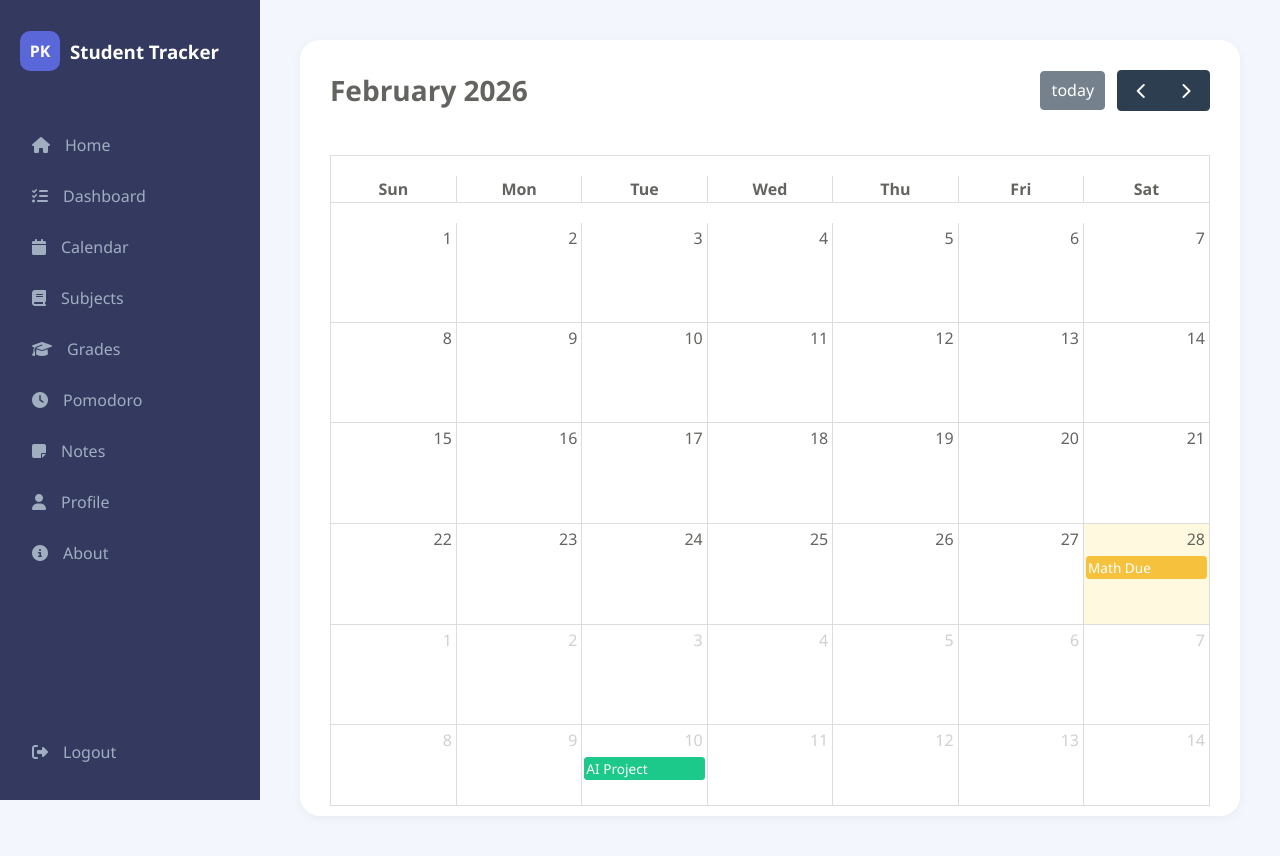
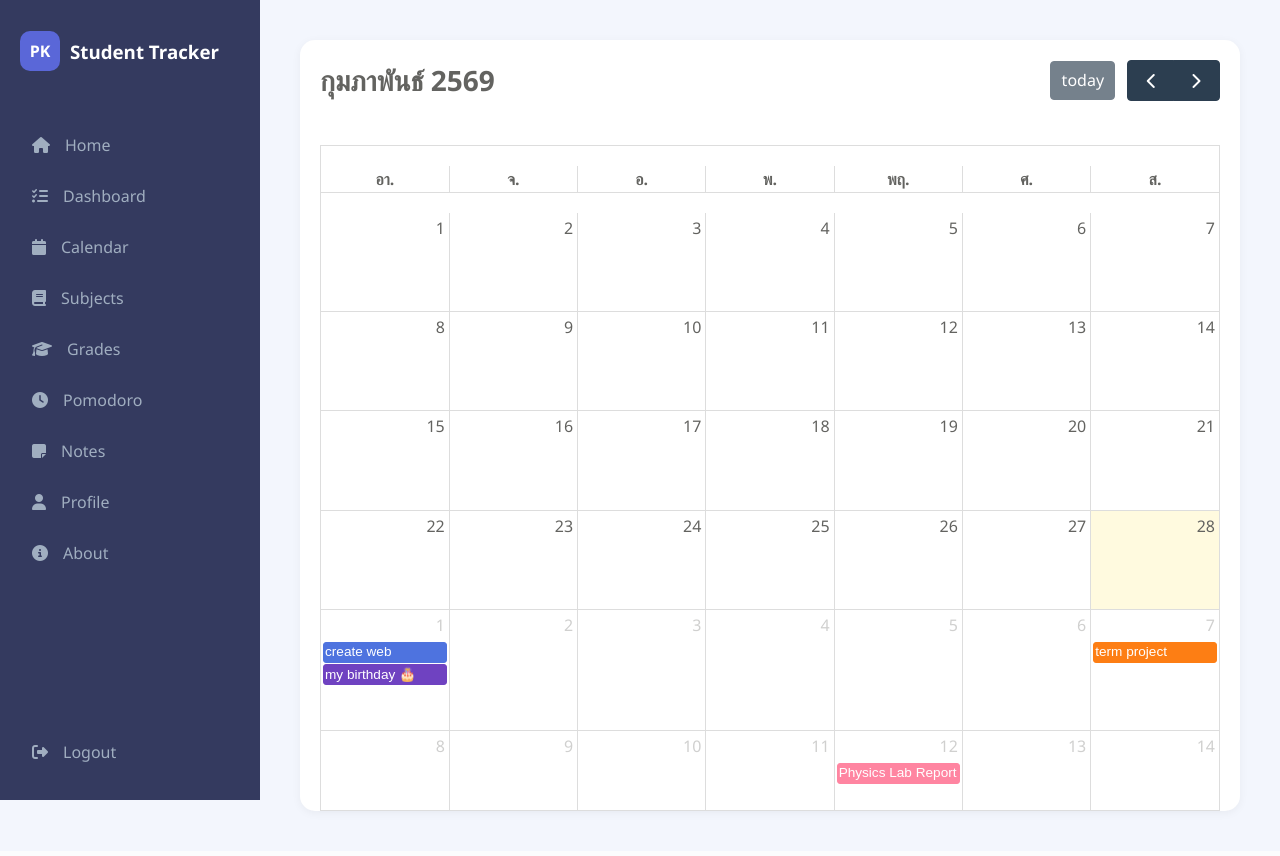
Before and after one commit to Praewa-Japan1350/WEB, a Flask app: page /calender in a window 1280 px wide. After the commit the page ends 814 px from the top, so only its background shows below. Run offline with Flask 3, Linux system fonts and the light colour scheme; lists and menus that the app fills with data are empty; some libraries are stand-ins or nearby versions.

Commit message:
style: update calendar events with pink, orange, blue, and purple color scheme

```diff
--- a/templates/calender.html
+++ b/templates/calender.html
@@ -3,7 +3,7 @@
 <link href='https://cdn.jsdelivr.net/npm/fullcalendar@5.10.1/main.min.css' rel='stylesheet' />
 <script src='https://cdn.jsdelivr.net/npm/fullcalendar@5.10.1/main.min.js'></script>
 
-<div class="table-container">
+<div class="table-container" style="background: white; padding: 20px; border-radius: 15px;">
     <div id='calendar'></div>
 </div>
 
@@ -12,12 +12,23 @@
     var calendarEl = document.getElementById('calendar');
     var calendar = new FullCalendar.Calendar(calendarEl, {
       initialView: 'dayGridMonth',
+      locale: 'th',
       events: [
-        { title: 'Math Due', start: '2026-02-28', color: '#f6c23e' },
-        { title: 'AI Project', start: '2026-03-10', color: '#1cc88a' }
+        { title: 'Physics Lab Report', start: '2026-03-12', color: '#ff85a1' },
+        { title: 'term project', start: '2026-03-07', color: '#fd7e14' },
+        { title: 'create web', start: '2026-03-01', color: '#4e73df' },
+        { title: 'my birthday 🎂', start: '2026-03-01', color: '#6f42c1' }
       ]
     });
     calendar.render();
   });
 </script>
+
+<style>
+  .fc-event-title {
+    font-family: 'Sarabun', sans-serif;
+    font-weight: 500;
+    padding: 2px;
+  }
+</style>
 {% endblock %}
```
